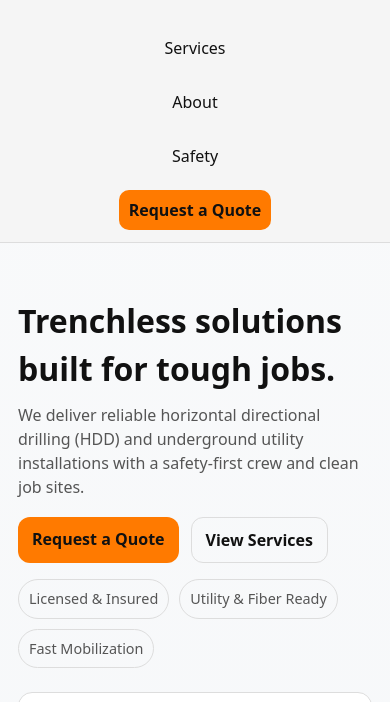
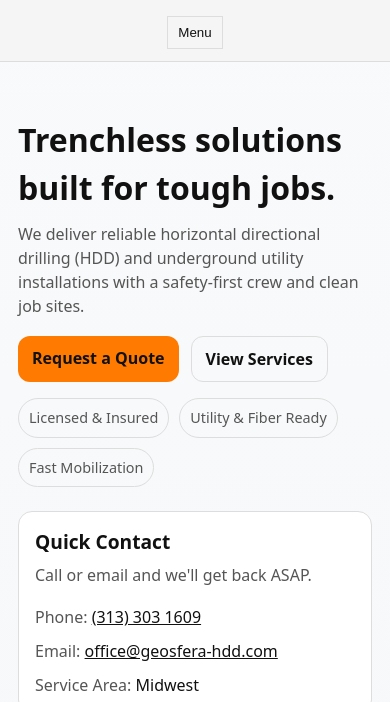
Before and after one commit to rubanyukm/drilling-site-main, a plain HTML site: page index.html in a window 390 px wide. Shown: the part 142-844 px from the top of the page. Drawn offline with Linux system fonts and the light colour scheme.

Commit message:
Fixed menu toggle button

```diff
--- a/index.html
+++ b/index.html
@@ -36,10 +36,10 @@
             <img src="images/geosfera-transparent.png" alt="Geosfera HDD logo" class="logo">
         </a>
 
-        <!-- Mobile menu button
+        <!-- Mobile menu button-->
         <button class="nav-toggle" aria-expanded="false" aria-controls="site-nav">
           Menu
-        </button>-->
+        </button>
 
         <!-- Nav links -->
         <nav id="site-nav" class="site-nav">
@@ -242,6 +242,6 @@
     </footer>
 
     <!-- Loads your JS at the end so HTML exists first -->
-    <script src="script.js"></script>
+    <script src="script.js" defer></script>
   </body>
 </html>
--- a/script.js
+++ b/script.js
@@ -2,9 +2,17 @@
 const toggleBtn = document.querySelector(".nav-toggle");
 const nav = document.querySelector(".site-nav");
 
+if (!toggleBtn || !nav) {
+  console.log("Toggle button or nav not found");
+}
+
+console.log("script loaded");
+
 // Toggle mobile nav open/closed
 toggleBtn.addEventListener("click", () => {
-  const isOpen = nav.classList.toggle("open");
+  console.log("Button Clicked");
+  nav.classList.toggle('open');
+  const isOpen = nav.classList.contains('open');
   toggleBtn.setAttribute("aria-expanded", String(isOpen));
 });
 
--- a/styles.css
+++ b/styles.css
@@ -235,7 +235,13 @@
   @media (max-width: 650px) {
     .grid { grid-template-columns: 1fr; }
 
-    .nav-toggle { display: inline-flex; }
+    .nav-toggle {
+      display: inline-flex;
+      justify-content: center;
+      align-items: center;
+      margin: auto;
+      border-radius: 0;
+    }
     .site-nav {
       display: none;
       width: 100%;
@@ -244,7 +250,7 @@
       padding: 12px 0 0;
     }
     .site-nav.open { display: flex; }
-    .header-inner { align-items: flex-start; flex-wrap: wrap; }
+    .header-inner { align-items: center; flex-wrap: wrap; justify-content: center;}
   }
 
 .services-header {
@@ -287,7 +293,7 @@
 }
 
 .site-nav {
-  display: flex;
+  display: none;
   align-items: center;
   gap: 14px;
   flex: 0 1 auto;
```
